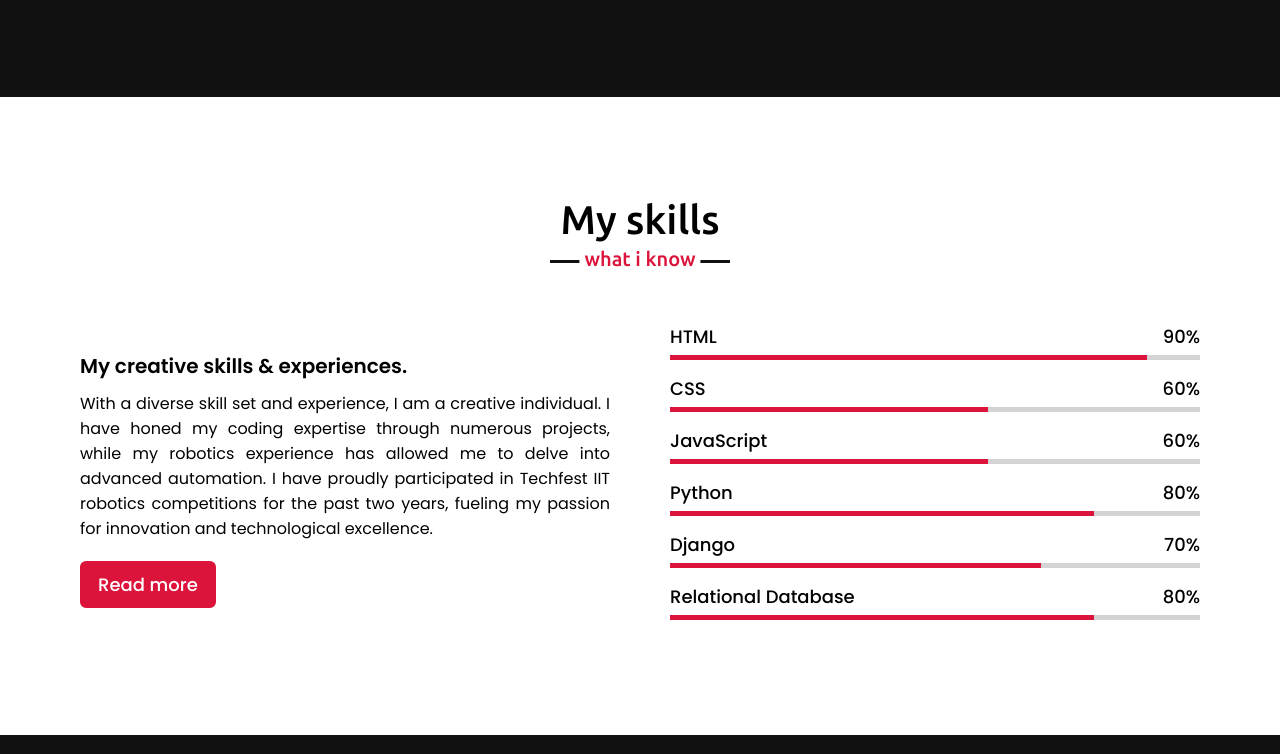
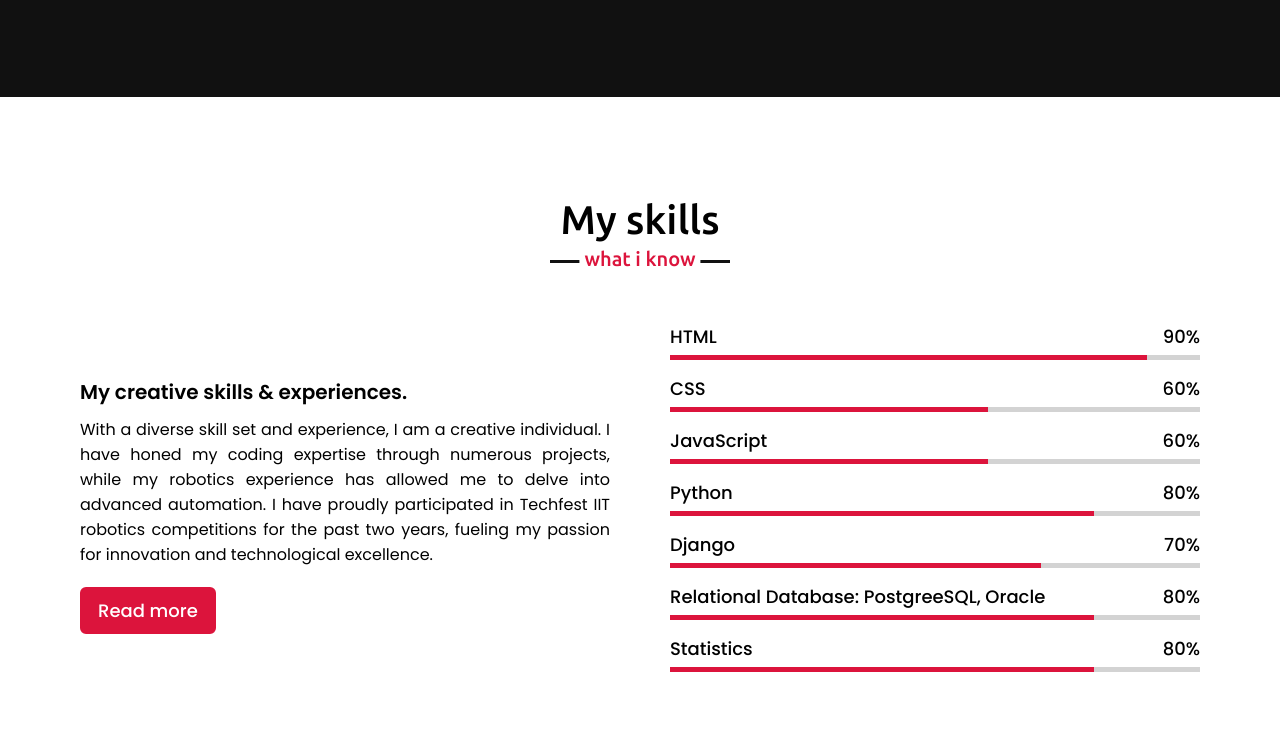
Before and after one commit to SJR11/portfolio-website, a plain HTML site: page index.html in a window 1280 px wide. Shown: the part 2043-2797 px from the top of the page. Drawn offline with nearby package versions, Linux system fonts and the light colour scheme.

Commit message:
Update in logo name and skills

```diff
--- a/index.html
+++ b/index.html
@@ -3,7 +3,7 @@
 <head>
     <meta charset="UTF-8">
     <meta name="viewport" content="width=device-width, initial-scale=1.0">
-    <title>DeveloperSrijan</title>
+    <title>Srijan Khadka</title>
     <link rel="stylesheet" href="style.css">
     <link rel="stylesheet" href="https://cdnjs.cloudflare.com/ajax/libs/font-awesome/5.15.3/css/all.min.css"/>
     <script src="https://code.jquery.com/jquery-3.5.1.min.js"></script>
@@ -19,7 +19,7 @@
     </div>
     <nav class="navbar">
         <div class="max-width">
-            <div class="logo"><a href="#">Developer<span>Srijan.</span></a></div>
+            <div class="logo"><a href="#">Khadka<span>Srijan</span>Jr.</a></div>
             <ul class="menu">
                 <li><a href="#home" class="menu-btn">Home</a></li>
                 <li><a href="#about" class="menu-btn">About</a></li>
@@ -144,10 +144,17 @@
                     </div>
                     <div class="bars">
                         <div class="info">
-                            <span>Relational Database</span>
+                            <span>Relational Database: PostgreeSQL, Oracle</span>
                             <span>80%</span>
                         </div>
                         <div class="line db"></div>
+                    </div>
+                    <div class="bars">
+                        <div class="info">
+                            <span>Statistics</span>
+                            <span>80%</span>
+                        </div>
+                        <div class="line stat"></div>
                     </div>
                 </div>
             </div>
--- a/style.css
+++ b/style.css
@@ -380,6 +380,9 @@ section .title::after{
 .skills-content .right .db::before{
     width: 80%;
 }
+.skills-content .right .stat::before{
+    width: 80%;
+}
 
 /* teams section styling */
 .teams .title::after{
```
